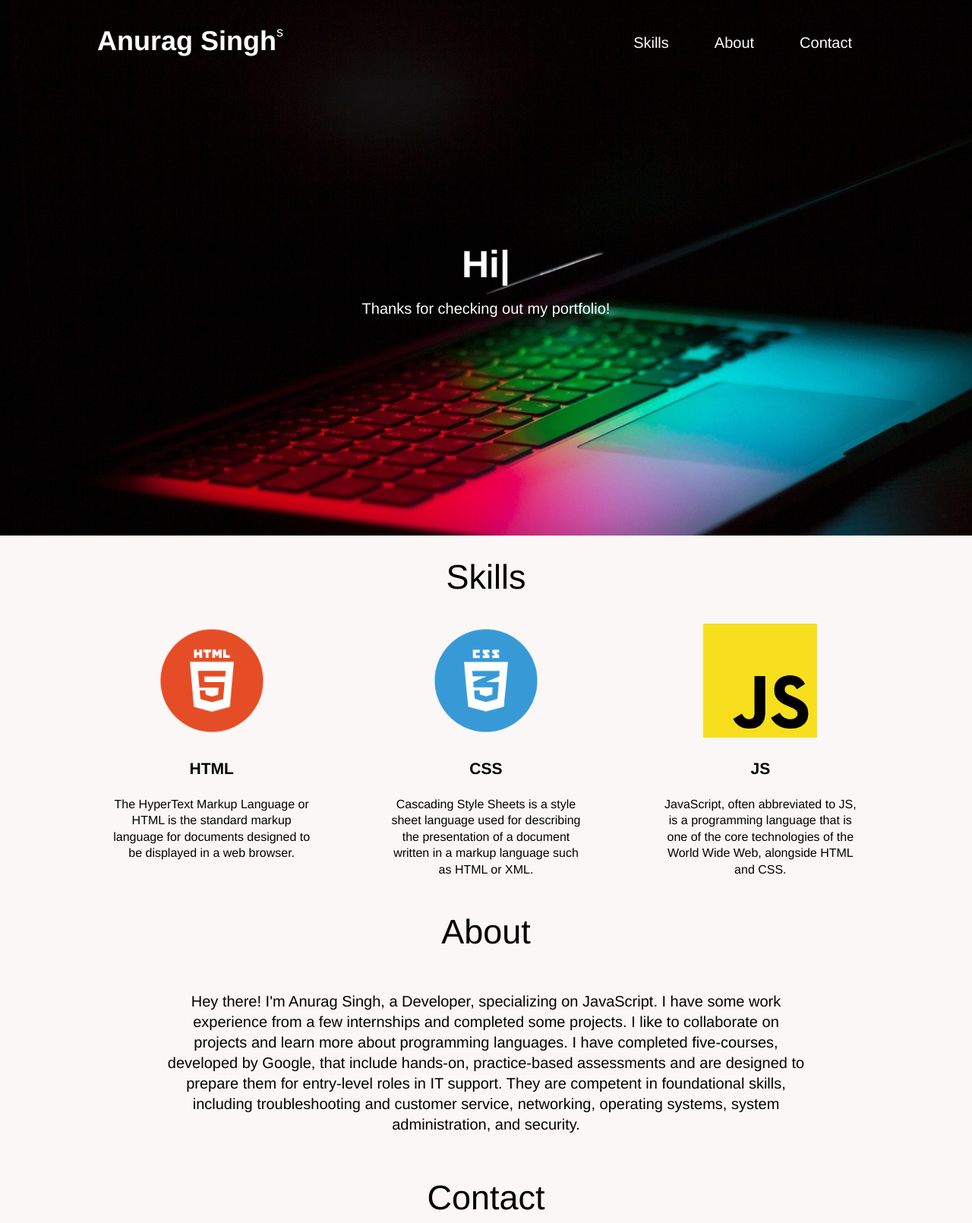
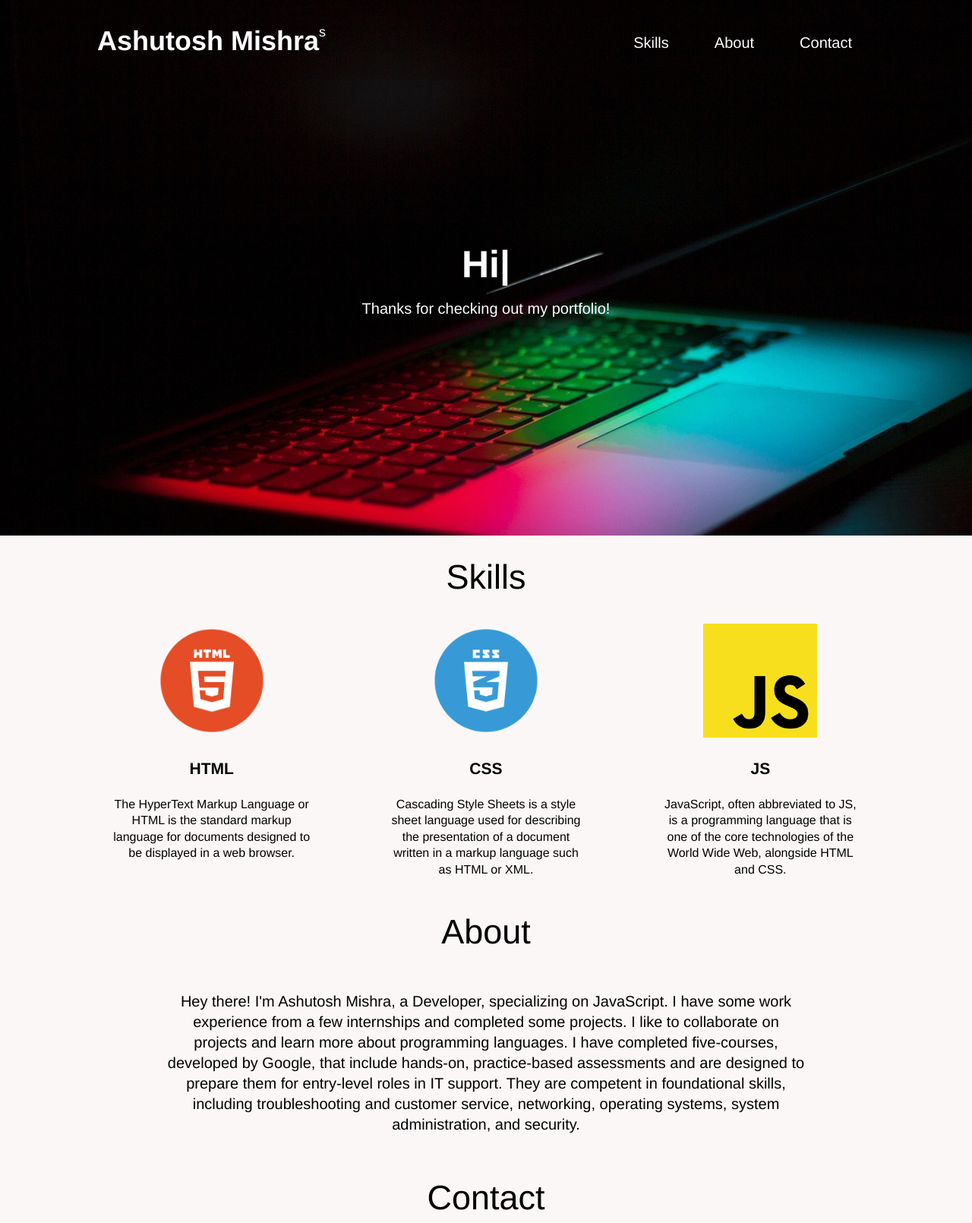
Before and after one commit to ashut123/FRT_PROJECT, a plain HTML site: page index.html in a window 1280 px wide. Shown: the top 1610 px of the page at 76% size. Drawn offline with nearby package versions, Linux system fonts and the light colour scheme.

Commit message:
Update index.html
update

```diff
--- a/index.html
+++ b/index.html
@@ -15,7 +15,7 @@
     <header>
       <div class="container">s
         <div id="heading">
-          <h1>Anurag Singh</h1>
+          <h1>Ashutosh Mishra</h1>
         </div>
         <nav>
           <ul>
@@ -69,7 +69,7 @@
     <section id="about">
       <h2>About</h2>
       <p>
-        Hey there! I'm Anurag Singh, a Developer, specializing on
+        Hey there! I'm Ashutosh Mishra, a Developer, specializing on
         JavaScript. I have some work experience from a few internships and
         completed some projects. I like to collaborate on projects and learn
         more about programming languages. I have completed five-courses,
```
